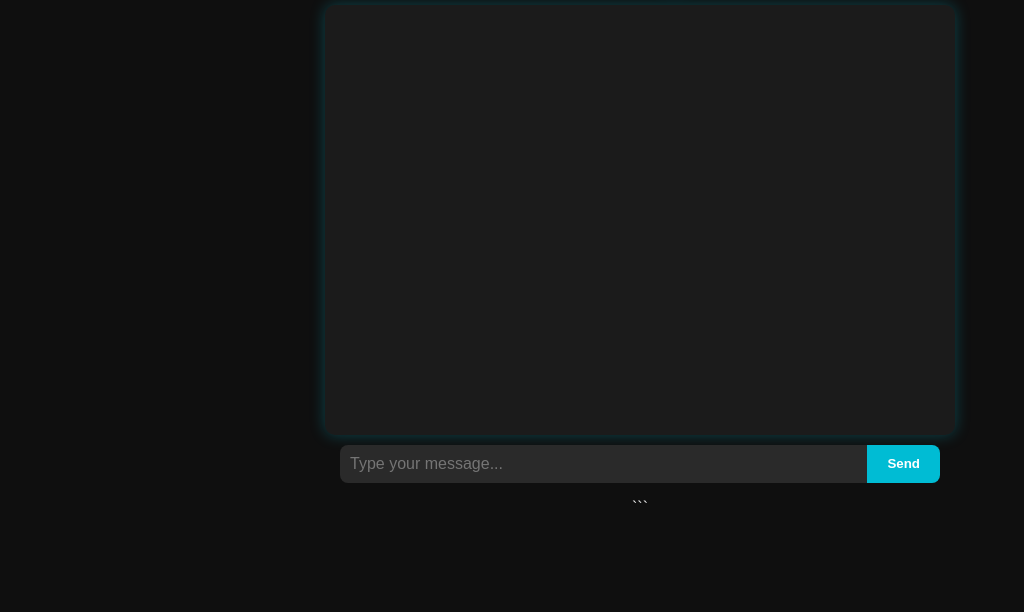
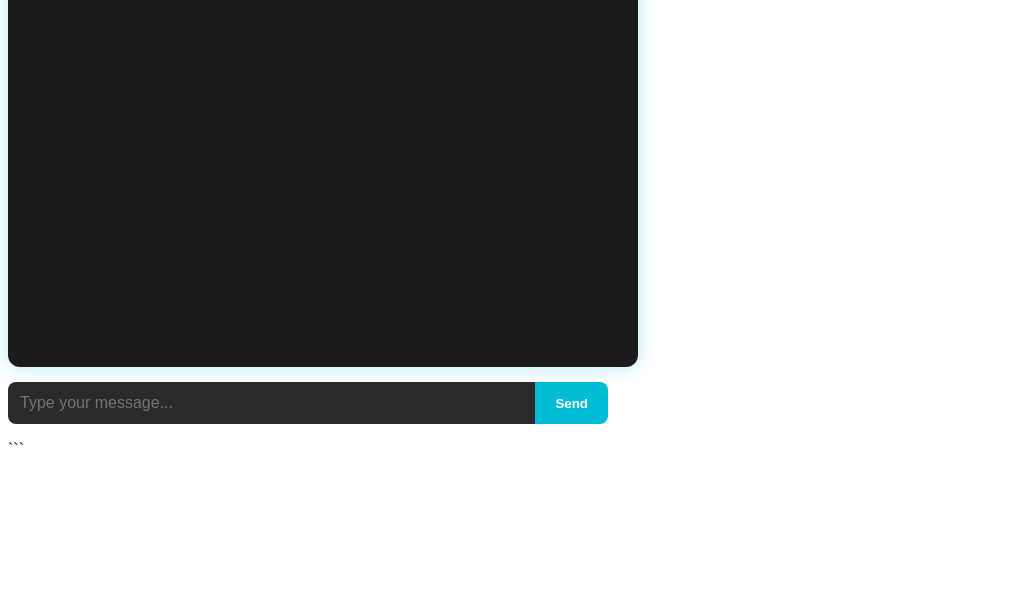
Before and after one commit to olusola0/Neocahtbot, a website: page index.html in a window 1280 px wide. Shown: the part 188-800 px from the top of the page, without its empty margins (0-1024 px from the left). Drawn offline with Linux system fonts and the light colour scheme; files whose address does not match are found by name.

Commit message:
Update index.html

```diff
--- a/index.html
+++ b/index.html
@@ -6,85 +6,15 @@
   <meta name="viewport" content="width=device-width, initial-scale=1.0" />
   <title>Neo — Your Smart Chatbot</title>
   <link rel="stylesheet" href="style.css" />
-  <style>
-    /* If you don't have style.css yet, this built-in style keeps it neat */
-    body {
-      background: #0f0f0f;
-      color: #eaeaea;
-      font-family: "Poppins", sans-serif;
-      display: flex;
-      flex-direction: column;
-      align-items: center;
-      justify-content: center;
-      height: 100vh;
-      margin: 0;
-    }
-
-    h1 {
-      color: #00bcd4;
-      margin-bottom: 20px;
-      text-shadow: 0 0 10px #00bcd4;
-    }
-
-    #chat-box {
-      width: 90%;
-      max-width: 600px;
-      height: 400px;
-      overflow-y: auto;
-      border-radius: 10px;
-      padding: 15px;
-      background: #1b1b1b;
-      box-shadow: 0 0 15px rgba(0, 188, 212, 0.3);
-      margin-bottom: 10px;
-    }
-
-    .user {
-      color: #00bcd4;
-      margin: 10px 0;
-    }
-
-    .bot {
-      color: #ffffff;
-      margin: 10px 0;
-    }
-
-    form {
-      display: flex;
-      width: 90%;
-      max-width: 600px;
-    }
-
-    input {
-      flex: 1;
-      padding: 10px;
-      border: none;
-      border-radius: 8px 0 0 8px;
-      outline: none;
-      background: #2a2a2a;
-      color: #fff;
-    }
-
-    button {
-      background: #00bcd4;
-      border: none;
-      color: #fff;
-      padding: 10px 20px;
-      border-radius: 0 8px 8px 0;
-      cursor: pointer;
-      transition: 0.3s;
-    }
-
-    button:hover {
-      background: #0097a7;
-    }
-  </style>
 </head>
 <body>
   <h1>Neo 🤖</h1>
   <div id="chat-box"></div>
-  <form>
-    <input type="text" placeholder="Type your message..." required />
-    <button type="submit">Send</button>
+
+  <!-- The key fix: Added id="chat-form" -->
+  <form id="chat-form" onsubmit="return false;">
+    <input id="user-input" type="text" placeholder="Type your message..." required />
+    <button id="send-btn" type="button">Send</button>
   </form>
 
   <script src="chat.js"></script>
```
